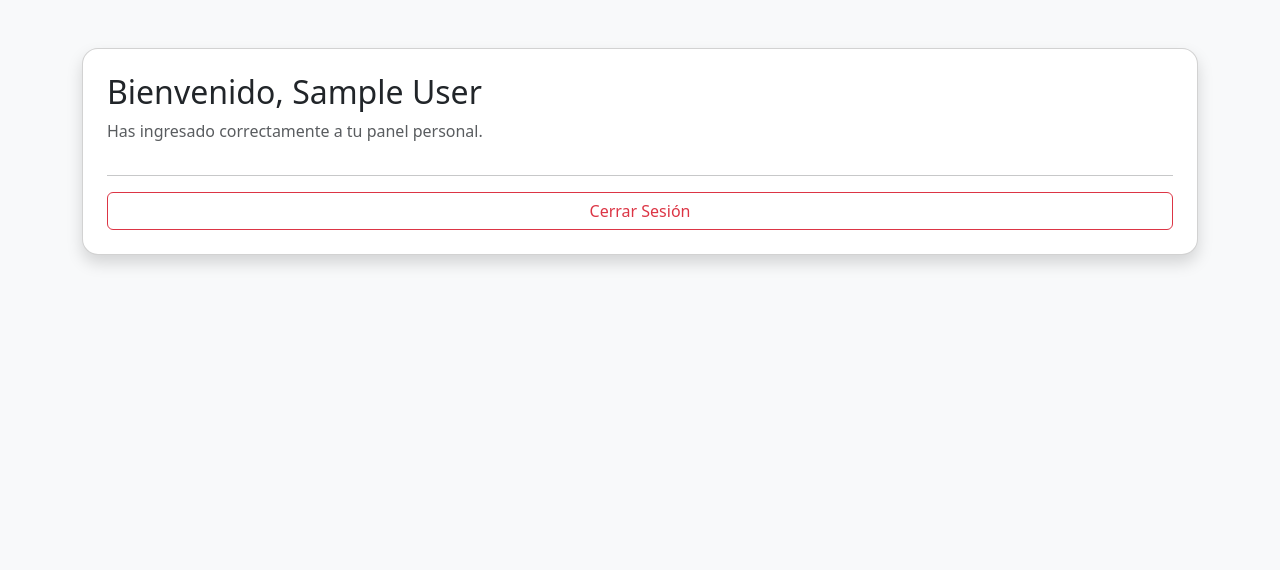
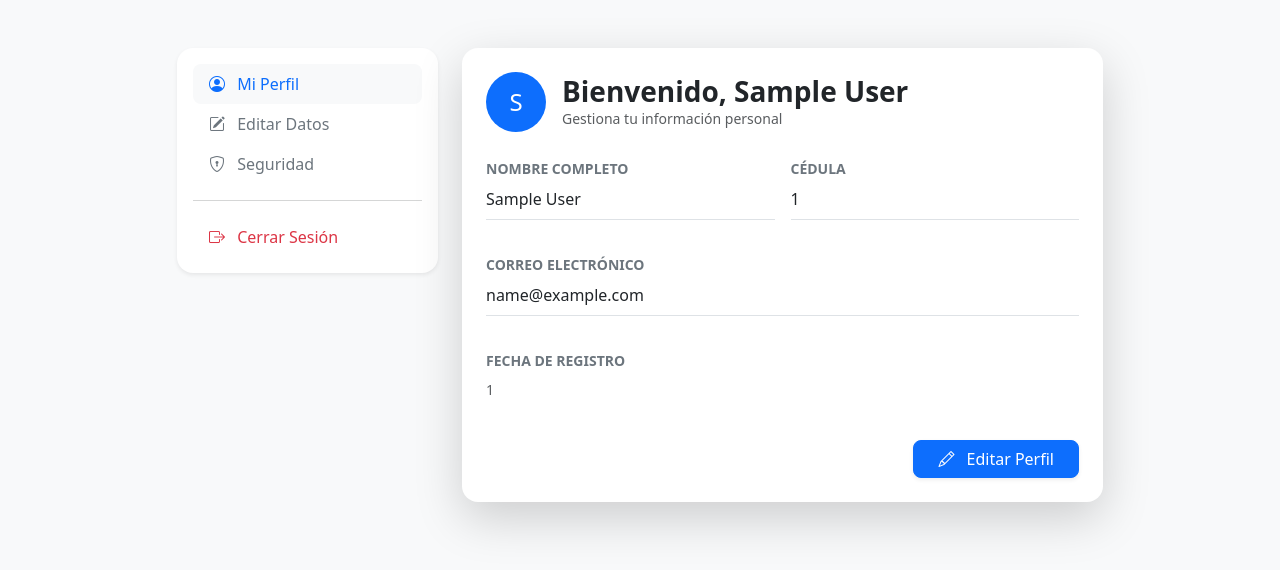
Before and after one commit to milber/utpl-desarrollo-web-macb, a PHP site: page /perfil.php in a window 1280 px wide. Shown: the top 570 px of the page. Run offline with PHP 8.4, Linux system fonts and the light colour scheme; the visitor is signed in with stand-in values (Sample User, id 1); data that the repository does not hold is empty; some libraries are stand-ins or nearby versions.

Commit message:
improve perfil

```diff
--- a/create_session.php
+++ b/create_session.php
@@ -28,7 +28,7 @@ if ($_SERVER['REQUEST_METHOD'] === 'POST' && isset($_POST['accion']) && $_POST['
             // creación de sesióm
             session_regenerate_id(true);
             $_SESSION['user_id'] = $user['id_usuario'];
-            $_SESSION['user_name'] = $user['nombre'];
+            $_SESSION['user_nombre'] = $user['nombre'];
             $_SESSION['user_correo'] = $user['correo'];
             $_SESSION['user_cedula'] = $user['cedula'];
             $_SESSION['user_fecha_registro'] = $user['fecha_registro'];
--- a/perfil.php
+++ b/perfil.php
@@ -1,23 +1,91 @@
 <?php
-require_once 'create_session.php';
-protect_page(); // Esto verifica que el usuario pasó por el login exitosamente
+    require_once 'create_session.php';
+    // verficar si existe sessión activa
+    protect_page();
 ?>
 
 <!DOCTYPE html>
 <html lang="es">
 <head>
     <meta charset="UTF-8">
-    <title>Perfil de Usuario</title>
+    <meta name="viewport" content="width=device-width, initial-scale=1.0">
+    <title>Mi Perfil - Sistema</title>
     <link rel="stylesheet" href="css/bootstrap.min.css">
+    <!-- Iconos de Bootstrap para el menú -->
+    <link rel="stylesheet" href="https://cdn.jsdelivr.net/npm/bootstrap-icons@1.11.1/font/bootstrap-icons.css">
+    <style>
+        .nav-link { color: #6c757d; font-weight: 500; }
+        .nav-link.active { color: #0d6efd; background-color: #f8f9fa; border-radius: 8px; }
+        .nav-link:hover { color: #0d6efd; }
+    </style>
 </head>
 <body class="bg-light">
-    <div class="container mt-5">
-        <div class="card shadow p-4 rounded-4">
-            <h2>Bienvenido, <?php echo htmlspecialchars($_SESSION['user_name']); ?></h2>
-            <p class="text-muted">Has ingresado correctamente a tu panel personal.</p>
-            <hr>
-            <a href="logout.php" class="btn btn-outline-danger">Cerrar Sesión</a>
+
+<div class="container mt-5">
+    <div class="row justify-content-center">
+        <!-- Columna del Menú -->
+        <div class="col-md-3 mb-4">
+            <div class="card shadow-sm border-0 rounded-4 p-3">
+                <ul class="nav flex-column">
+                    <li class="nav-item">
+                        <a class="nav-link active" href="#"><i class="bi bi-person-circle me-2"></i> Mi Perfil</a>
+                    </li>
+                    <li class="nav-item">
+                        <a class="nav-link" href="#"><i class="bi bi-pencil-square me-2"></i> Editar Datos</a>
+                    </li>
+                    <li class="nav-item">
+                        <a class="nav-link" href="#"><i class="bi bi-shield-lock me-2"></i> Seguridad</a>
+                    </li>
+                    <hr class="text-muted">
+                    <li class="nav-item">
+                        <a class="nav-link text-danger" href="logout.php"><i class="bi bi-box-arrow-right me-2"></i> Cerrar Sesión</a>
+                    </li>
+                </ul>
+            </div>
+        </div>
+
+        <!-- Columna de Información -->
+        <div class="col-md-7">
+            <div class="card shadow-lg border-0 rounded-4 p-4">
+                <div class="d-flex align-items-center mb-4">
+                    <div class="bg-primary text-white rounded-circle d-flex align-items-center justify-content-center" style="width: 60px; height: 60px; font-size: 24px;">
+                        <?php echo strtoupper(substr($_SESSION['user_nombre'], 0, 1)); ?>
+                    </div>
+                    <div class="ms-3">
+                        <h3 class="mb-0 fw-bold">Bienvenido, <?php echo htmlspecialchars($_SESSION['user_nombre']); ?></h3>
+                        <p class="text-muted small mb-0">Gestiona tu información personal</p>
+                    </div>
+                </div>
+
+                <div class="row g-3">
+                    <div class="col-sm-6">
+                        <label class="form-label text-secondary small fw-bold">NOMBRE COMPLETO</label>
+                        <p class="border-bottom pb-2"><?php echo htmlspecialchars($_SESSION['user_nombre']); ?></p>
+                    </div>
+                    <div class="col-sm-6">
+                        <label class="form-label text-secondary small fw-bold">CÉDULA</label>
+                        <p class="border-bottom pb-2"><?php echo htmlspecialchars($_SESSION['user_cedula']); ?></p>
+                    </div>
+                    <div class="col-12">
+                        <label class="form-label text-secondary small fw-bold">CORREO ELECTRÓNICO</label>
+                        <p class="border-bottom pb-2"><?php echo htmlspecialchars($_SESSION['user_correo']); ?></p>
+                    </div>
+                    <div class="col-12">
+                        <label class="form-label text-secondary small fw-bold">FECHA DE REGISTRO</label>
+                        <p class="text-muted small"><?php echo $_SESSION['user_fecha_registro'] ?? 'No disponible'; ?></p>
+                    </div>
+                </div>
+
+                <div class="mt-4 d-flex justify-content-end">
+                    <button class="btn btn-primary px-4 rounded-3 shadow-sm">
+                        <i class="bi bi-pencil me-2"></i> Editar Perfil
+                    </button>
+                </div>
+            </div>
         </div>
     </div>
+</div>
+
+<script src="js/bootstrap.bundle.min.js"></script>
 </body>
 </html>
```
